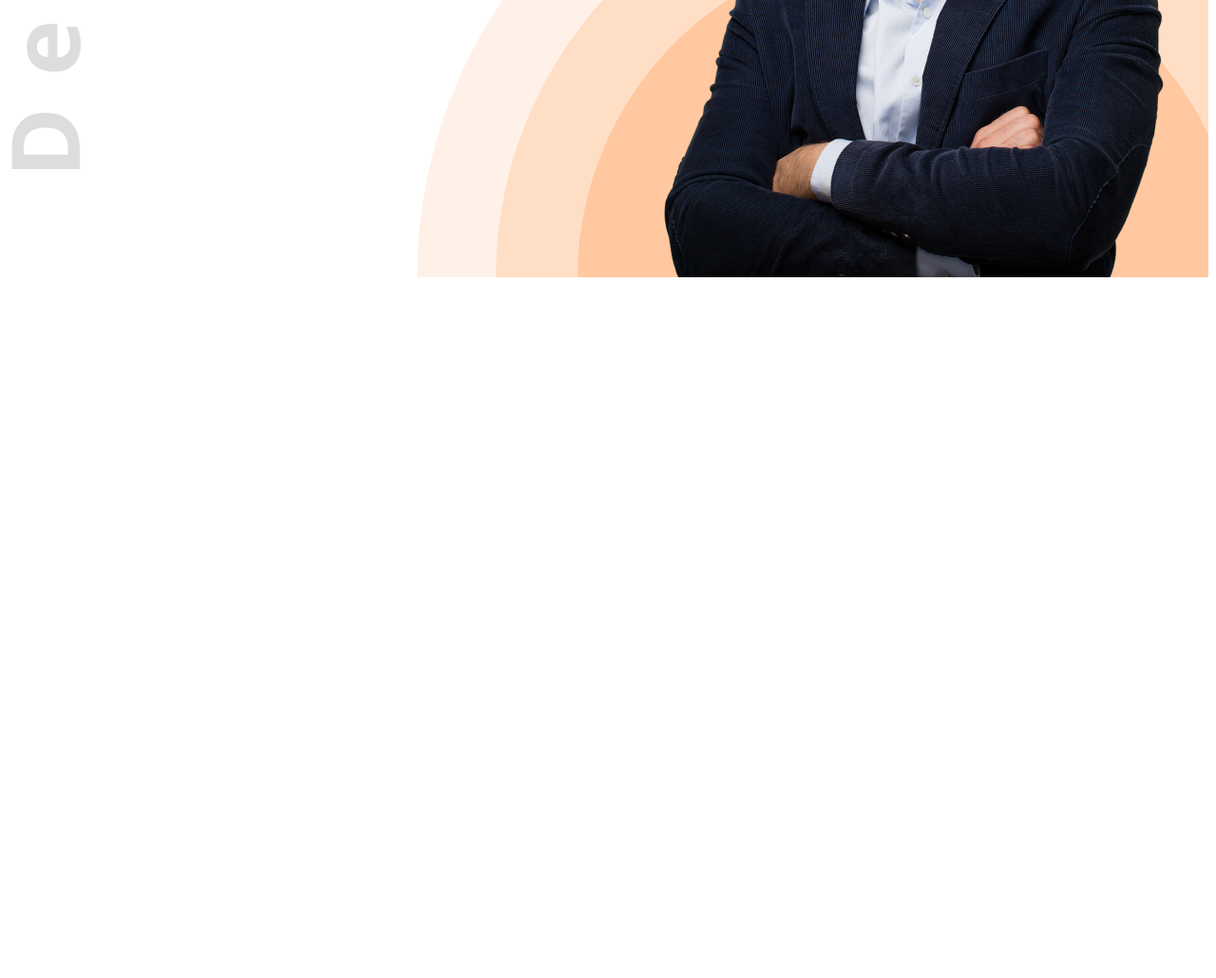
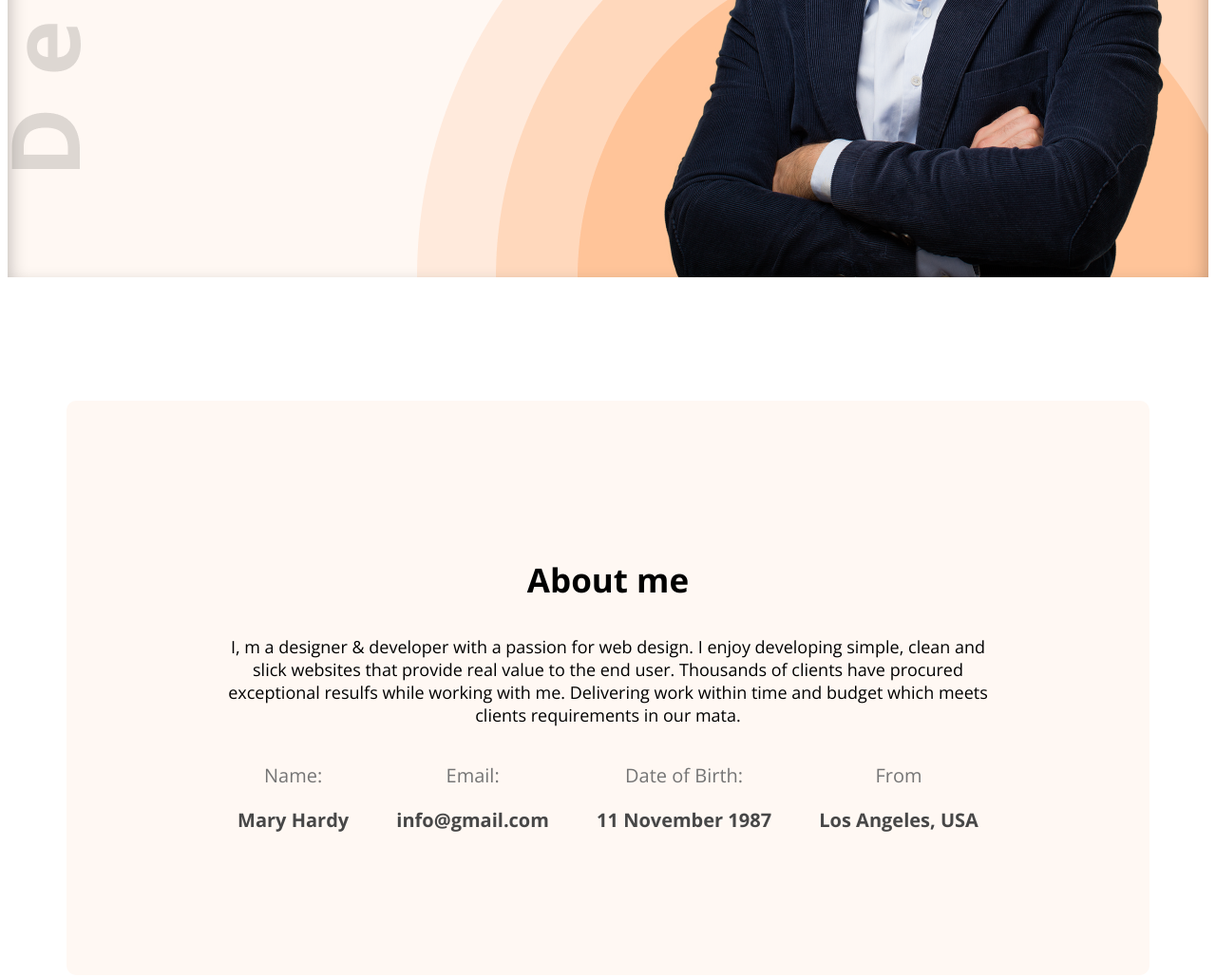
Before and after one commit to mdashikurrahman581/my-portfolio, a plain HTML site: page index.html in a window 1280 px wide. Shown: the part 635-1665 px from the top of the page at 95% size. Before the commit the page ends 935 px from the top, so only its background shows below. Drawn offline with nearby package versions, Linux system fonts and the light colour scheme.

Commit message:
added About me

```diff
--- a/index.html
+++ b/index.html
@@ -40,6 +40,39 @@
 
     <main>
 
+
+      <section class="about secondary-bg">
+        <h3 class="section-title">About me </h3>
+        <p class="section-description">
+          I, m a designer & developer with a passion for web design. I enjoy developing simple, clean and slick websites that provide real value to the end user. Thousands of clients have procured exceptional resulfs while working with me. Delivering work within time and budget which meets clients requirements in our mata.
+        </p>
+
+        <div class="about-items">
+          <!-- .about-item*4>p.item-title+p.item-description -->
+             <div class="about-item">
+              <p class="item-title">Name:</p>
+              <p class="item-description">Mary Hardy</p>
+             </div>
+             <div class="about-item">
+              <p class="item-title">Email:</p>
+              <p class="item-description">info@gmail.com</p>
+             </div>
+             <div class="about-item">
+              <p class="item-title">Date of Birth:</p>
+              <p class="item-description">11 November 1987</p>
+             </div>
+             <div class="about-item">
+              <p class="item-title">From</p>
+              <p class="item-description">Los Angeles, USA</p>
+             </div>
+        </div>
+
+
+
+      </section>
+
+
+
     </main>
 
 
--- a/styles/portfolio.css
+++ b/styles/portfolio.css
@@ -22,6 +22,9 @@
 .dark-3{
     color: rgba(117, 117, 117, 1);
 }
+.secondary-bg{
+    background-color: rgba(255, 248, 243, 1);
+}
 
 .btn-primary{
     background-color: rgba(253, 110, 10, 1);
@@ -30,13 +33,24 @@
     font-weight: bold;
     border: none;
     border-radius: 5px;
+    cursor: pointer;
 
+}
+
+.section-title{
+    font-size: 35px;
+    font-weight: bold;
+}
+.section-description{
+    font-size: 18px;
 }
 /*Header Style*/
 .header{
     background-image: url(../images/developer.png), url(../images/header_bg.png);
     background-repeat: no-repeat;
     background-position: top left,bottom right;
+    background-color: rgba(255, 248, 243, 1);
+    box-shadow: inset 0 10px 20px rgba(0, 0, 0, 0.3);
 }
 /* Nav Style*/
 
@@ -75,7 +89,6 @@ nav ul li a .hire-box-size{
 /*Banner Style*/
 .banner{
     display: flex;
-    /* background-color: rgba(255, 248, 243, 1); */
     justify-content: space-between;
     margin-left: 230px;
     margin-right: 38px;
@@ -115,6 +128,7 @@ nav ul li a .hire-box-size{
     width: 160px;
     height: 64px;
     background-color:rgba(255, 248, 243, 1) ;
+    cursor: pointer;
 
 }
 
@@ -123,3 +137,38 @@ width: 584px;
 height: 676px;
 
 }
+
+/*Main Style*/
+main{
+    max-width: 1140px;
+    margin: 0 auto;
+}
+
+/*About Style*/
+
+.about{
+    border-radius: 10px;
+    padding: 130px 155px;
+    margin-top: 130px;
+   text-align: center;
+
+}
+
+.about-items{
+    display: flex;
+    justify-content: space-around;
+}
+
+.about-item{
+    font-size: 20px;
+}
+.item-title{
+    font-weight: 400px;
+    color: rgba(117, 117, 117, 1);
+}
+.item-description{
+
+    font-weight: 700;
+    color: rgba(71, 71, 71, 1);
+
+}
```
